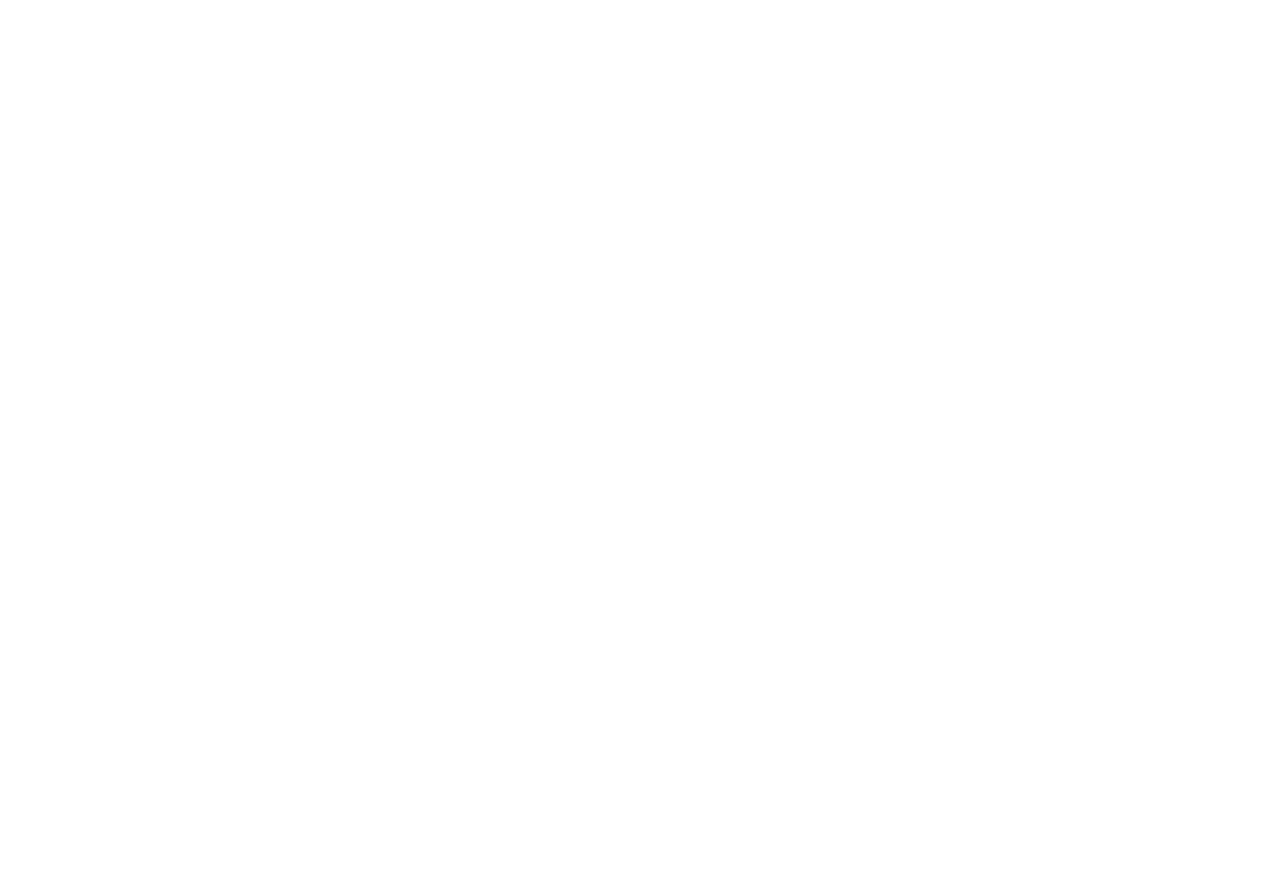
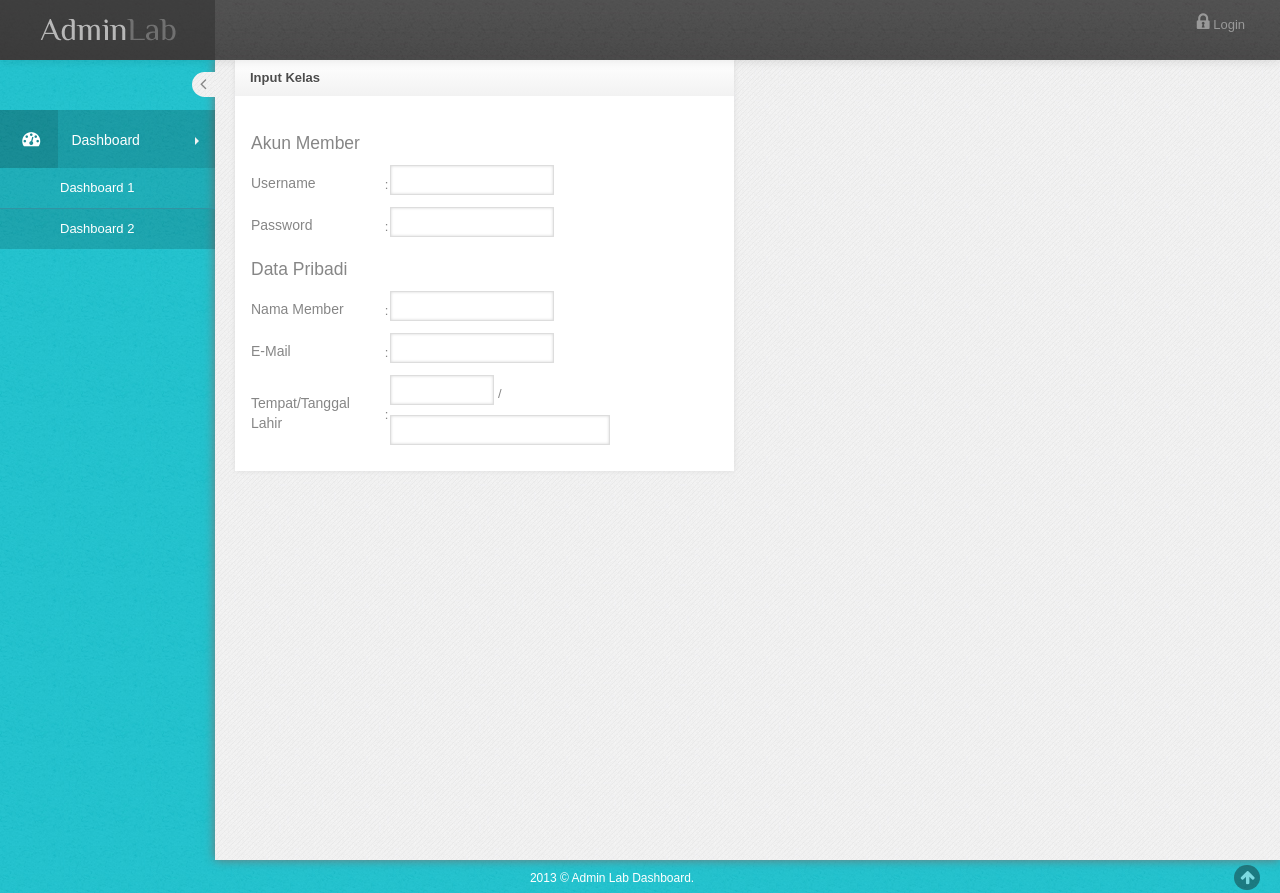
Before and after one commit to bungkoko/elearning, a CodeIgniter app: a page that uses application/controllers/dashboard.php in a window 1280 px wide. Before the commit the page is empty. Before the commit the page ends 800 px from the top, so only its background shows below. Run offline with CodeIgniter, Linux system fonts and the light colour scheme; some libraries are stand-ins or nearby versions.

Commit message:
penambahan view di view/management/member

```diff
--- a/application/controllers/dashboard.php
+++ b/application/controllers/dashboard.php
@@ -107,6 +107,8 @@
                 $data['error'] = validation_errors();
             endif;
         endif;
+        $data['content'] = "management/_member/_member_add";
+        $this->load->view('index', $data);
     }
 
 }
--- a/application/views/Management/_member/_member_add.php
+++ b/application/views/Management/_member/_member_add.php
@@ -7,25 +7,74 @@
 
             </div>
             <div class="widget-body">
-                <form method="post" action="<?php echo site_url('dashboard/tambahkelas') ?>">
-                    <table>
+                <table>
+                    <form method="post" action="<?php echo site_url('dashboard/tambahkelas') ?>">
+                        <tr>
+                            <td><div class="control-label"><h4>Akun Member</h4></div></td>
+
+                        </tr>
                         <div class="control-group">
                             <tr>
-                                <td><label class="control-label">Nama Kelas</label></td>
+                                <td><label class="control-label">Username</label></td>
                                 <td> : </td>
                                 <td>
                                     <div class="controls">
-                                        <input type="text"  class="input-medium" name="kelas_nm">
+                                        <input type="text"  class="input-medium" name="member_username">
                                     </div>
                                 </td>
                             </tr>
+                        </div>
+                        <div class="control-group">
                             <tr>
-                                <td colspan="3"><input type="submit" name="submit" class="btn blue"><i class="icon-ok"></i> Save</button></td>
+                                <td><label class="control-label">Password</label></td>
+                                <td> : </td>
+                                <td>
+                                    <div class="controls">
+                                        <input type="password"  class="input-medium" name="member_password">
+                                    </div>
+                                </td>
                             </tr>
+                        </div>
+                        <tr>
+                            <td>
+                                <label class="control-label"><h4>Data Pribadi</h4></label>
+                            </td>
+                        </tr>
 
+
+                        <div class="control-group">
+                            <tr>
+                                <td><label class="control-label">Nama Member</label></td>
+                                <td> : </td>
+                                <td>
+                                    <div class="control">
+                                        <input type="text" class="input-medium" name="member_nm">
+                                    </div>
+                                </td>
+                            </tr>
                         </div>
-                    </table>
-                </form>
+                        <div class="control-group">
+                            <tr>
+                                <td><label class="control-label">E-Mail</label></td>
+                                <td> : </td>
+                                <td>
+                                    <div class="controls">
+                                        <input type="text" class="input-medium" name="member_email">
+                                    </div>
+                                </td>
+                            </tr>
+                        </div>
+                        <div class="control-group">
+                            <tr>
+                                <td><label class="control-label">Tempat/Tanggal Lahir</label></td>
+                                <td> : </td>
+                                <td><div class="controls">
+                                        <input type="text" class="input-small" name="member_tmplahir"> / <input type="text" class="m-ctrl-medium date-picker" name="member_tgllahir"></td>
+                                    </div>
+                            </tr>
+                        </div>
+                    </form>
+                </table>
             </div>
         </div>
 
--- a/application/views/index.php
+++ b/application/views/index.php
@@ -21,6 +21,7 @@
         <link href="<?php echo base_url(); ?>assets/css/style.css" rel="stylesheet" />
         <link href="<?php echo base_url(); ?>assets/css/style_responsive.css" rel="stylesheet" />
         <link href="<?php echo base_url() ?>assets/css/style_default.css" rel="stylesheet" id="style_color" />
+        <link href="<?php echo base_url()?>assets/assets/bootstrap-datepicker/css/datepicker.css"/>
 
         <link href="<?php echo base_url() ?>assets/assets/fancybox/source/jquery.fancybox.css" rel="stylesheet" />
         <link rel="stylesheet" type="text/css" href="<?php echo base_url() ?>assets/assets/uniform/css/uniform.default.css" />
@@ -199,6 +200,8 @@
         <script type="text/javascript" src="<?php echo base_url() ?>/assets/assets/uniform/jquery.uniform.min.js"></script>
         <script type="text/javascript" src="<?php echo base_url() ?>/assets/assets/data-tables/jquery.dataTables.js"></script>
         <script type="text/javascript" src="<?php echo base_url() ?>/assets/assets/data-tables/DT_bootstrap.js"></script>
+        <script type="text/javascript" src="<?php echo base_url() ?>/assets/assets/bootstrap-datepicker/js/bootstrap-datepicker.js"></script>
+
 
         <script src="<?php echo base_url() ?>/assets/js/scripts.js"></script>
         <script>
--- a/nbproject/private/private.xml
+++ b/nbproject/private/private.xml
@@ -3,6 +3,8 @@
     <editor-bookmarks xmlns="http://www.netbeans.org/ns/editor-bookmarks/2" lastBookmarkId="0"/>
     <open-files xmlns="http://www.netbeans.org/ns/projectui-open-files/2">
         <group>
+            <file>file:/C:/xampp/htdocs/elearning/application/views/Management/_member/_member_add.php</file>
+            <file>file:/C:/xampp/htdocs/elearning/application/views/index.php</file>
             <file>file:/C:/xampp/htdocs/elearning/application/controllers/dashboard.php</file>
             <file>file:/C:/xampp/htdocs/elearning/application/models/member_model.php</file>
         </group>
```
Also changed, not shown: 2 other files.
